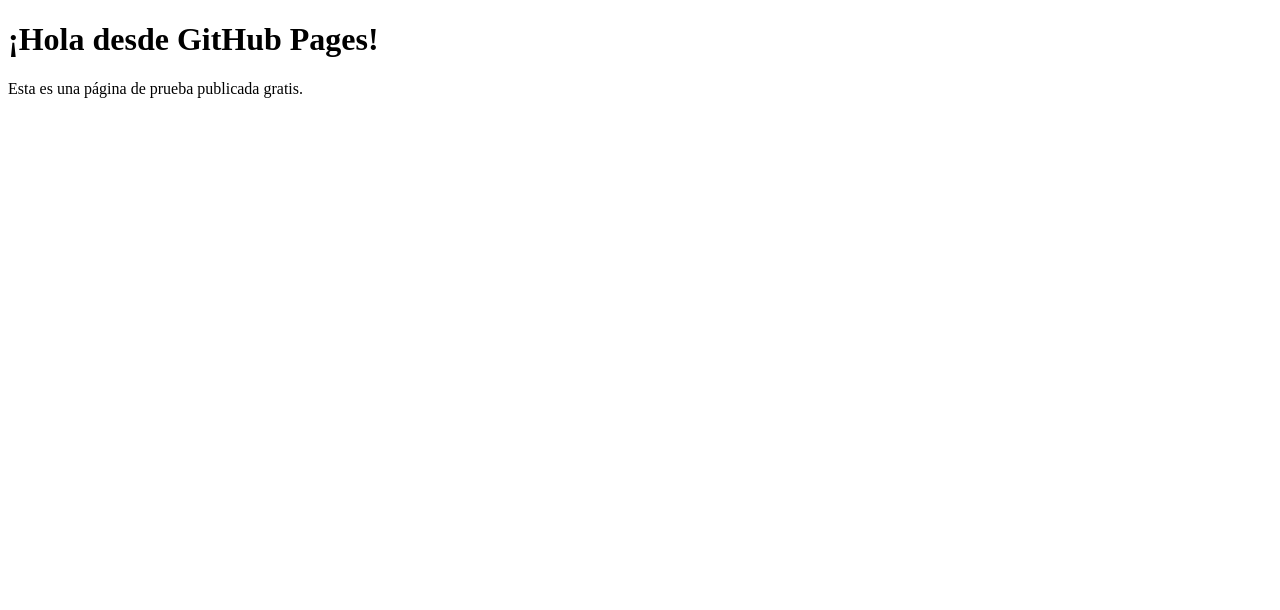
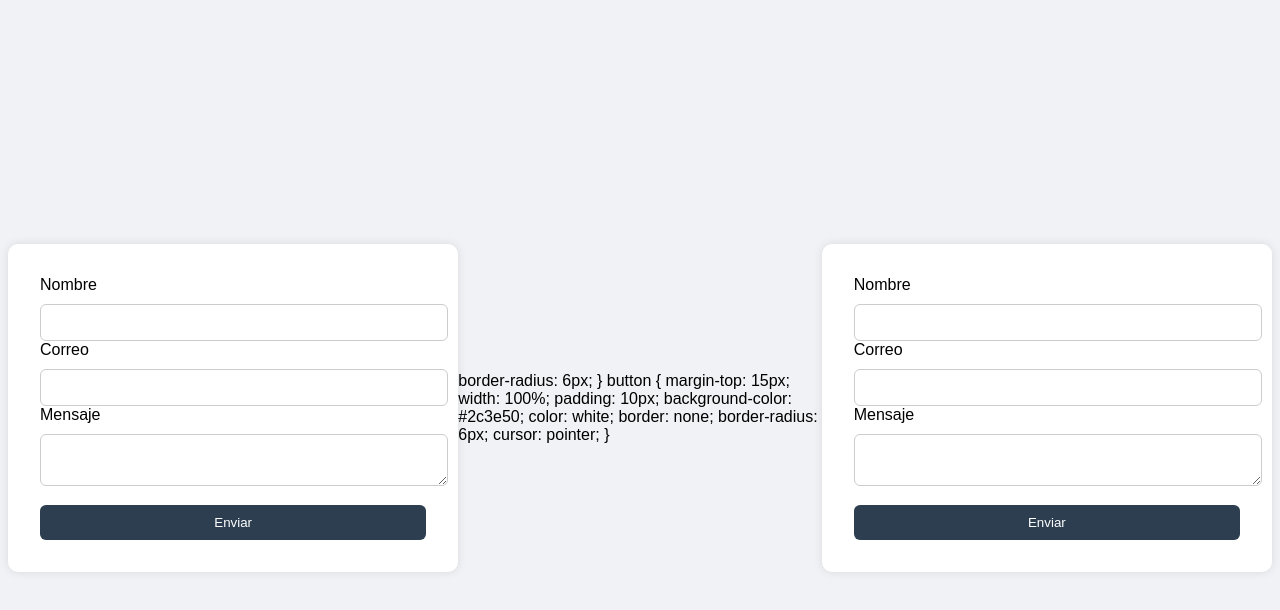
Before and after one commit to bancesUMG/prueba, a plain HTML site: page index.html in a window 1280 px wide. Drawn offline with Linux system fonts and the light colour scheme.

Commit message:
Update index.html

```diff
--- a/index.html
+++ b/index.html
@@ -1,12 +1,130 @@
 <!DOCTYPE html>
 <html lang="es">
 <head>
-  <meta charset="UTF-8">
-  <title>Prueba GitHub Pages</title>
-  <link rel="stylesheet" href="prueba.css">
+<meta charset="UTF-8" />
+<meta name="viewport" content="width=device-width, initial-scale=1.0"
+/>
+<title>Contacto</title>
+<style>
+body {
+font-family: Arial, sans-serif;
+background: #f0f2f5;
+display: flex;
+justify-content: center;
+align-items: center;
+height: 100vh;
+}
+.form-container {
+background: white;
+padding: 2rem;
+border-radius: 10px;
+box-shadow: 0 0 10px rgba(0,0,0,0.1);
+width: 100%;
+max-width: 400px;
+}
+input, textarea {
+width: 100%;
+padding: 10px;
+margin-top: 10px;
+border: 1px solid #ccc;
+border-radius: 6px;
+}
+button {
+margin-top: 15px;
+width: 100%;
+padding: 10px;
+background-color: #2c3e50;
+color: white;
+border: none;
+border-radius: 6px;
+cursor: pointer;
+}
+</style>
 </head>
 <body>
-  <h1>¡Hola desde GitHub Pages!</h1>
-  <p>Esta es una página de prueba publicada gratis.</p>
+<div class="form-container">
+<form id="contactForm">
+<label for="nombre">Nombre</label>
+<input type="text" id="nombre" name="nombre" required minlength="2"
+pattern="[A-Za-zÁÉÍÓÚáéíóúñÑ ]+" />
+<label for="email">Correo</label>
+<input type="email" id="email" name="email" required />
+<label for="mensaje">Mensaje</label>
+<textarea id="mensaje" name="mensaje" required
+minlength="10"></textarea>
+<button type="submit">Enviar</button>
+</form>
+</div>
+<script>
+document.getElementById("contactForm").addEventListener("submit",
+async function(e) {
+e.preventDefault();
+const nombre = e.target.nombre.value.trim();
+const email = e.target.email.value.trim();
+const mensaje = e.target.mensaje.value.trim();
+const data = { nombre, email, mensaje };
+const respuesta = await fetch("https://TU-ENDPOINT-
+AQUI.amazonaws.com/contacto", {
+method: "POST",
+headers: { "Content-Type": "application/json" },
+body: JSON.stringify(data)
+});
+if (respuesta.ok) {
+alert("Mensaje enviado con éxito");
+e.target.reset();
+} else {
+alert("Ocurrió un error al enviar el formulario");
+}
+});
+</script>border-radius: 6px;
+}
+button {
+margin-top: 15px;
+width: 100%;
+padding: 10px;
+background-color: #2c3e50;
+color: white;
+border: none;
+border-radius: 6px;
+cursor: pointer;
+}
+</style>
+</head>
+<body>
+<div class="form-container">
+<form id="contactForm">
+<label for="nombre">Nombre</label>
+<input type="text" id="nombre" name="nombre" required minlength="2"
+pattern="[A-Za-zÁÉÍÓÚáéíóúñÑ ]+" />
+<label for="email">Correo</label>
+<input type="email" id="email" name="email" required />
+<label for="mensaje">Mensaje</label>
+<textarea id="mensaje" name="mensaje" required
+minlength="10"></textarea>
+<button type="submit">Enviar</button>
+</form>
+</div>
+<script>
+document.getElementById("contactForm").addEventListener("submit",
+async function(e) {
+e.preventDefault();
+const nombre = e.target.nombre.value.trim();
+const email = e.target.email.value.trim();
+const mensaje = e.target.mensaje.value.trim();
+const data = { nombre, email, mensaje };
+const respuesta = await fetch("https://TU-ENDPOINT-
+AQUI.amazonaws.com/contacto", {
+method: "POST",
+headers: { "Content-Type": "application/json" },
+body: JSON.stringify(data)
+});
+if (respuesta.ok) {
+alert("Mensaje enviado con éxito");
+e.target.reset();
+} else {
+alert("Ocurrió un error al enviar el formulario");
+}
+});
+</script>
 </body>
 </html>
```
